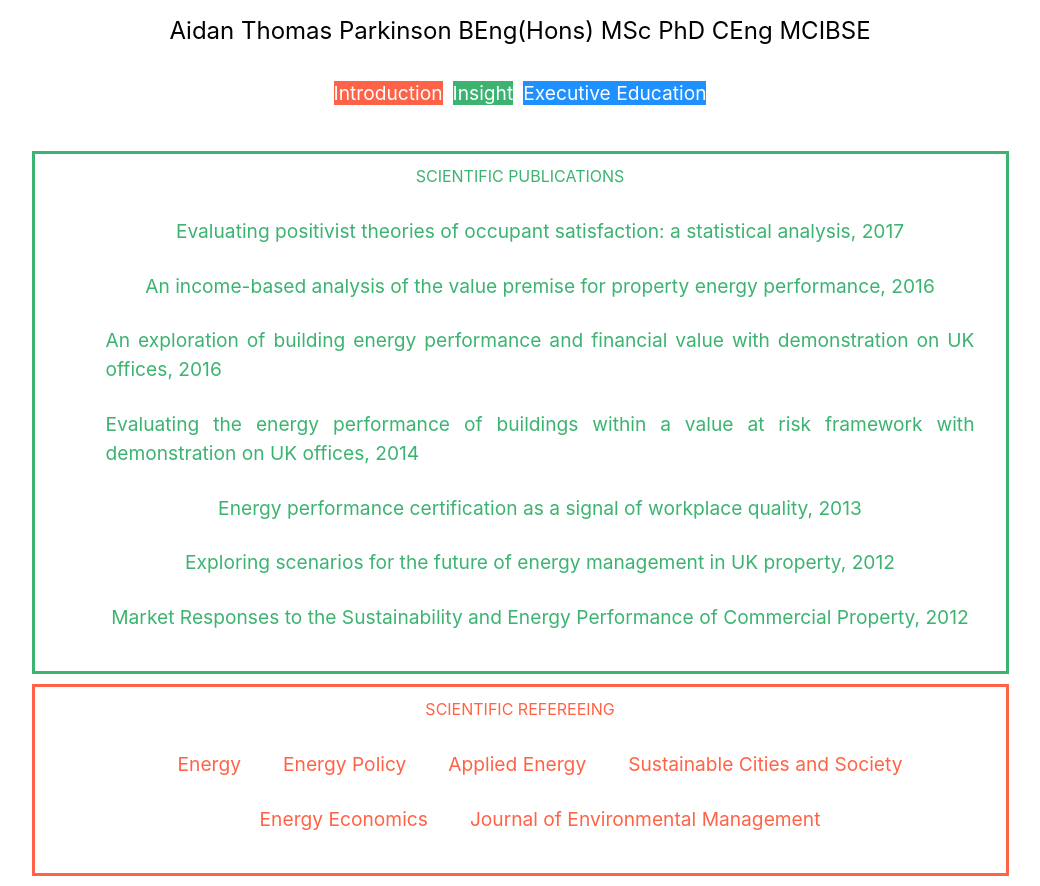
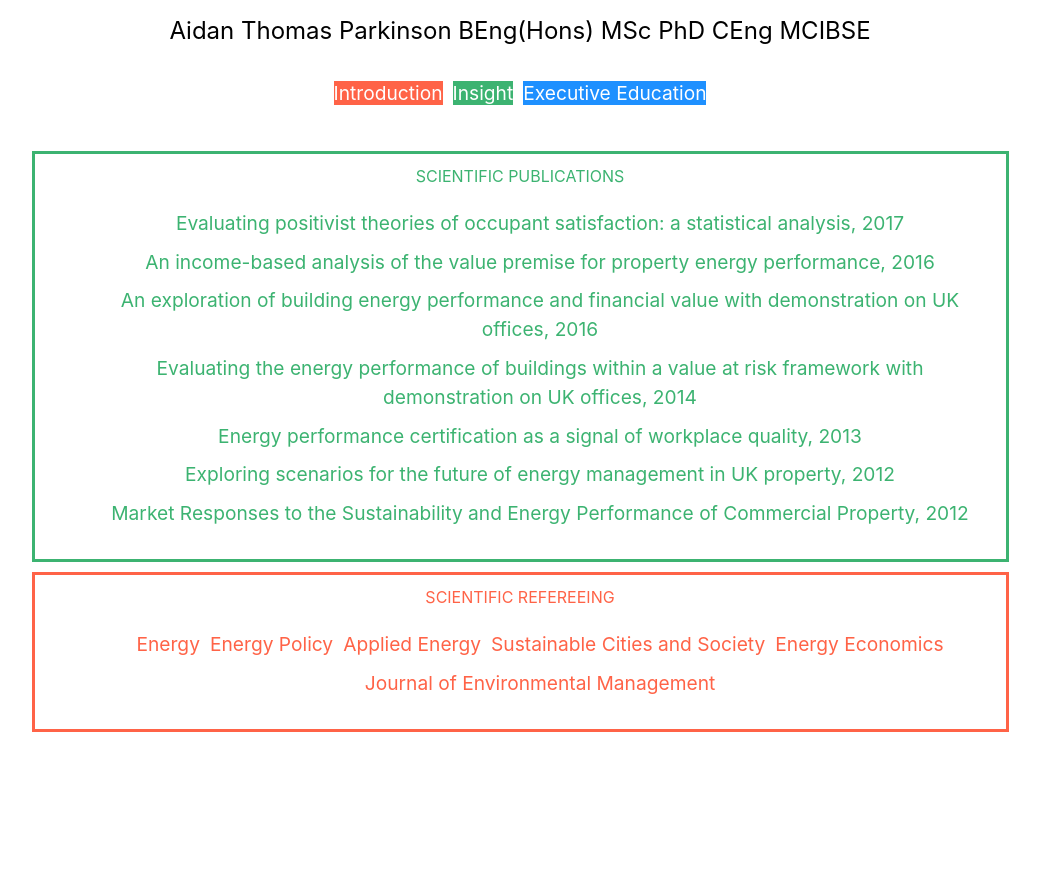
Before and after one commit to aidan-parkinson/react-website, a React (Create React App) app: page /insight in a window 1280 px wide. Shown: the whole page, without its empty margins (120-1160 px from the left). After the commit the page ends 800 px from the top, so only its background shows below. Built offline with nearby package versions, Linux system fonts and the light colour scheme.

Commit message:
ux polish

```diff
--- a/src/components/insight.js
+++ b/src/components/insight.js
@@ -13,25 +13,25 @@ class Insight extends Component {
           </p>
           <ul>
             <li class="nav-item">
-              <a href="https://www.tandfonline.com/doi/abs/10.1080/09613218.2017.1314148?journalCode=rbri20" class="nav-link">Evaluating positivist theories of occupant satisfaction: a statistical analysis, 2017</a>
+              <a href="https://www.tandfonline.com/doi/abs/10.1080/09613218.2017.1314148?journalCode=rbri20"><font color="MediumSeaGreen" size="1.2rem">Evaluating positivist theories of occupant satisfaction: a statistical analysis, 2017</font></a>
             </li>
             <li class="nav-item">
-              <a href="https://www.sciencedirect.com/science/article/abs/pii/S0360544216302638" class="nav-link">An income-based analysis of the value premise for property energy performance, 2016</a>
+              <a href="https://www.sciencedirect.com/science/article/abs/pii/S0360544216302638"><font color="MediumSeaGreen" size="1.2rem">An income-based analysis of the value premise for property energy performance, 2016</font></a>
             </li>
             <li class="nav-item">
-              <a href="https://www.repository.cam.ac.uk/handle/1810/261155" class="nav-link">An exploration of building energy performance and financial value with demonstration on UK offices, 2016</a>
+              <a href="https://www.repository.cam.ac.uk/handle/1810/261155"><font color="MediumSeaGreen" size="1.2rem">An exploration of building energy performance and financial value with demonstration on UK offices, 2016</font></a>
             </li>
             <li class="nav-item">
-              <a href="https://www.sciencedirect.com/science/article/pii/S0306261914007570?via%3Dihub" class="nav-link">Evaluating the energy performance of buildings within a value at risk framework with demonstration on UK offices, 2014</a>
+              <a href="https://www.sciencedirect.com/science/article/pii/S0306261914007570?via%3Dihub"><font color="MediumSeaGreen" size="1.2rem">Evaluating the energy performance of buildings within a value at risk framework with demonstration on UK offices, 2014</font></a>
             </li>
             <li class="nav-item">
-              <a href="https://www.sciencedirect.com/science/article/pii/S0301421513006861" class="nav-link">Energy performance certification as a signal of workplace quality, 2013</a>
+              <a href="https://www.sciencedirect.com/science/article/pii/S0301421513006861"><font color="MediumSeaGreen" size="1.2rem">Energy performance certification as a signal of workplace quality, 2013</font></a>
             </li>
             <li class="nav-item">
-              <a href="https://www.tandfonline.com/doi/abs/10.1080/09613218.2012.690956" class="nav-link">Exploring scenarios for the future of energy management in UK property, 2012</a>
+              <a href="https://www.tandfonline.com/doi/abs/10.1080/09613218.2012.690956"><font color="MediumSeaGreen" size="1.2rem">Exploring scenarios for the future of energy management in UK property, 2012</font></a>
             </li>
             <li class="nav-item">
-              <a href="https://link.springer.com/chapter/10.1007/978-3-642-27509-8_7" class="nav-link">Market Responses to the Sustainability and Energy Performance of Commercial Property, 2012</a>
+              <a href="https://link.springer.com/chapter/10.1007/978-3-642-27509-8_7"><font color="MediumSeaGreen" size="1.2rem">Market Responses to the Sustainability and Energy Performance of Commercial Property, 2012</font></a>
             </li>
           </ul>
         </div>
@@ -39,22 +39,22 @@ class Insight extends Component {
           <p><font color="Tomato" size="1.2rem">SCIENTIFIC REFEREEING</font></p>
           <ul>
             <li class="nav-item">
-              <a href="https://www.journals.elsevier.com/energy" class="nav-link">Energy</a>
+              <a href="https://www.journals.elsevier.com/energy"><font color="Tomato" size="1.2rem">Energy</font></a>
             </li>
             <li class="nav-item">
-              <a href="https://www.journals.elsevier.com/energy-policy" class="nav-link">Energy Policy</a>
+              <a href="https://www.journals.elsevier.com/energy-policy"><font color="Tomato" size="1.2rem">Energy Policy</font></a>
             </li>
             <li class="nav-item">
-              <a href="https://www.journals.elsevier.com/applied-energy" class="nav-link">Applied Energy</a>
+              <a href="https://www.journals.elsevier.com/applied-energy"><font color="Tomato" size="1.2rem">Applied Energy</font></a>
             </li>
             <li class="nav-item">
-              <a href="https://www.journals.elsevier.com/sustainable-cities-and-society" class="nav-link">Sustainable Cities and Society</a>
+              <a href="https://www.journals.elsevier.com/sustainable-cities-and-society"><font color="Tomato" size="1.2rem">Sustainable Cities and Society</font></a>
             </li>
             <li class="nav-item">
-              <a href="https://www.journals.elsevier.com/energy-economics" class="nav-link">Energy Economics</a>
+              <a href="https://www.journals.elsevier.com/energy-economics"><font color="Tomato" size="1.2rem">Energy Economics</font></a>
             </li>
             <li class="nav-item">
-              <a href="https://www.journals.elsevier.com/journal-of-environmental-management" class="nav-link">Journal of Environmental Management</a>
+              <a href="https://www.journals.elsevier.com/journal-of-environmental-management"><font color="Tomato" size="1.2rem">Journal of Environmental Management</font></a>
             </li>
           </ul>
         </div>
```
